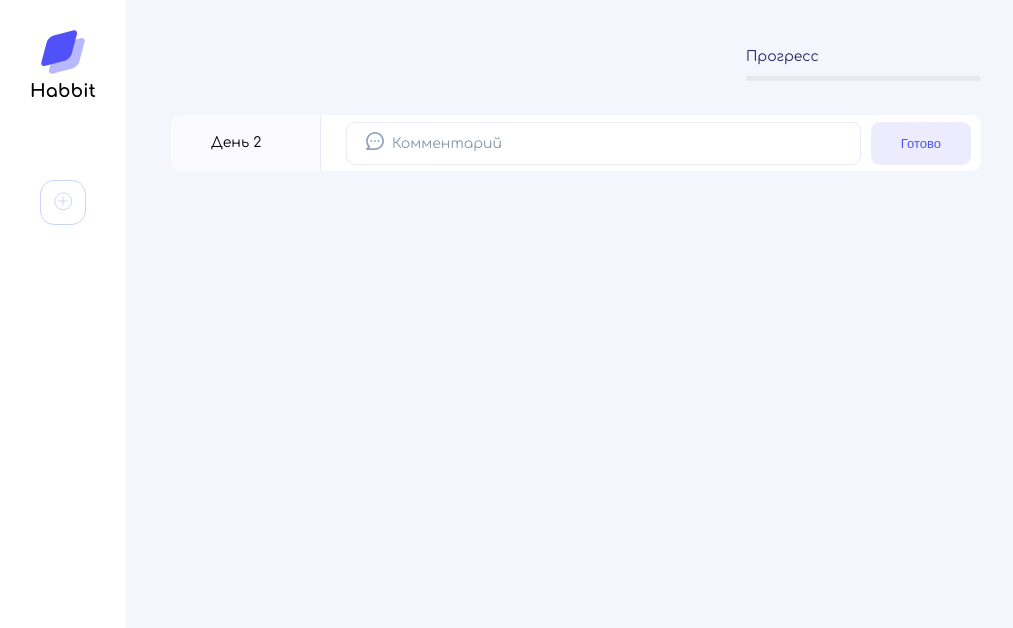
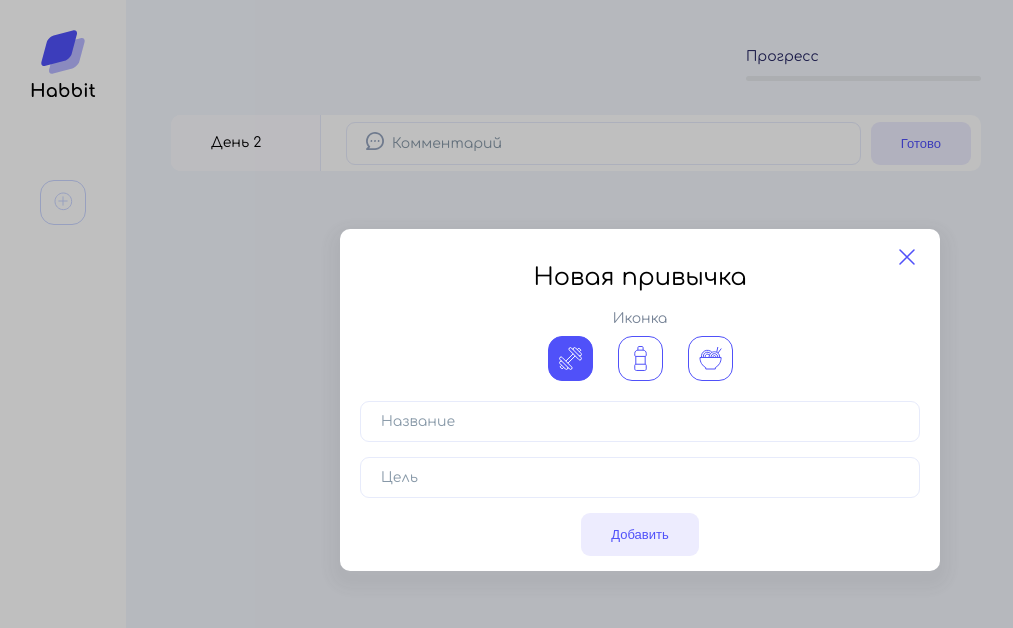
Before and after one commit to ZWRKje/yet-another-habbit-tracker, a plain HTML site: page index.html in a window 1280 px wide. Shown: the whole page, without its empty margins (0-1013 px from the left). Drawn offline with Linux system fonts and the light colour scheme.

Commit message:
feat: add popup

```diff
--- a/index.html
+++ b/index.html
@@ -52,6 +52,33 @@
                 </div>
             </main>
         </div>
+        <div class="cover cover_hidden">
+            <div class="popup">
+                <h2>Новая привычка</h2>
+                <div class="icon-label">
+                    Иконка
+                </div>
+                <div class="icon-select">
+                    <button class="icon icon_active">
+                        <img src="./images/sport.svg" alt="Спорт">
+                    </button>
+                    <button class="icon">
+                        <img src="./images/water.svg" alt="Напитки">
+                    </button>
+                    <button class="icon">
+                        <img src="./images/food.svg" alt="Еда">
+                    </button>
+                </div>
+                <form class="popup__form">
+                    <input type="text" name="name" placeholder="Название">
+                    <input type="number" name="target" placeholder="Цель">
+                    <button class="habit_button" type="submit">Добавить</button>
+                </form>
+                <button class="popup_close">
+                    <img src="./images/close.svg" alt="Закрыть попап">
+                </button>
+            </div>
+        </div>
     </div>
     <script src="./scripts/app.js"></script>
 </body>
--- a/styles/main.css
+++ b/styles/main.css
@@ -230,3 +230,100 @@ input.error {
 .habit_button:hover {
     background: #dbd9ff;
 }
+
+.cover {
+    position: fixed;
+    left: 0;
+    right: 0;
+    top: 0;
+    bottom: 0;
+    background: rgba(0, 0, 0, 0.25);
+    display: flex;
+    align-items: center;
+    justify-content: center;
+}
+
+.cover_hidden {
+    /* display: none; */
+}
+
+.popup {
+    border-radius: 10px;
+    background: #FFF;
+    box-shadow: 0px 8px 14px 12px rgba(56, 56, 56, 0.05);
+    max-width: 600px;
+    padding: 15px 20px;
+    position: relative;
+    display: flex;
+    flex-direction: column;
+    align-items: center;
+    width: 100%;
+}
+
+.popup_close {
+    position: absolute;
+    right: 15px;
+    top: 15px;
+    border: none;
+    background: none;
+    cursor: pointer;
+}
+
+h2 {
+    font-size: 24px;
+    font-weight: 400;
+    line-height: normal;
+}
+
+.icon-label {
+    font-size: 14px;
+    line-height: normal;
+    color: #768396;
+    margin-bottom: 10px;
+}
+
+.icon-select {
+    display: flex;
+    gap: 25px;
+    margin-bottom: 20px;
+}
+
+.icon {
+    border-radius: 14px;
+    border: 1px solid #5051F9;
+    background: white;
+    display: flex;
+    align-items: center;
+    justify-content: center;
+    width: 45px;
+    height: 45px;
+    cursor: pointer;
+}
+
+.icon_active {
+    background: #5051F9;
+}
+
+.icon_active img {
+    filter: brightness(0) invert(1);
+}
+
+.icon:hover {
+    background: #6A6AFB;
+}
+
+.icon:hover img {
+    filter: brightness(0) invert(1);
+}
+
+.popup__form {
+    width: 100%;
+    display: flex;
+    flex-direction: column;
+    align-items: center;
+    gap: 15px;
+}
+
+.popup__form input {
+    width: 100%;
+}
```
Also changed, not shown: images/close.svg (added).
